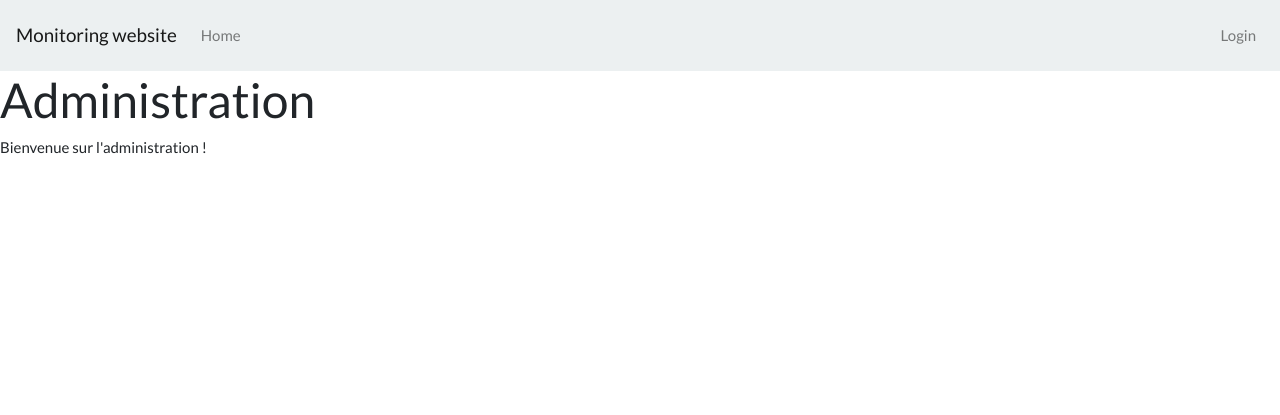
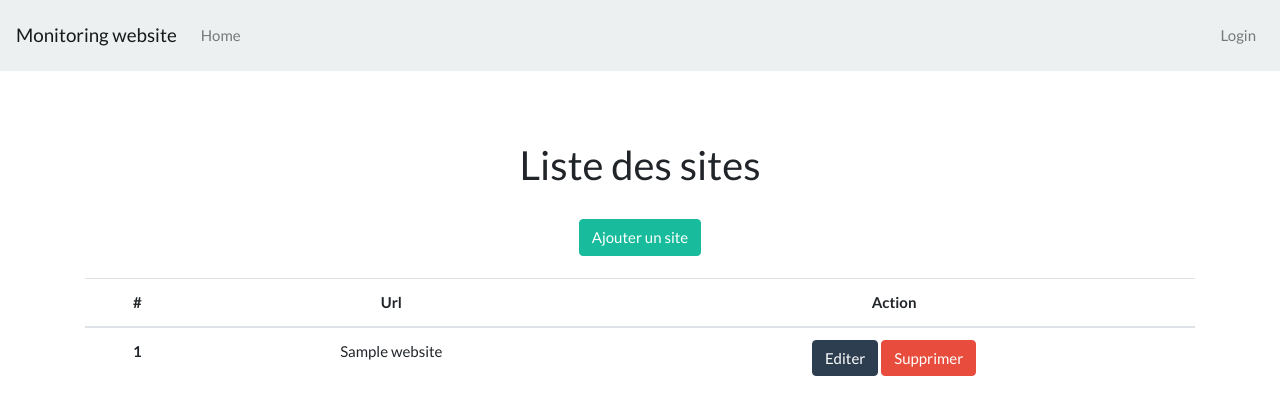
Before and after one commit to guillaumehanotel/monitoring-website, a Flask app: template templates/admin.html in a window 1280 px wide. Shown: the top 415 px of the page. Run offline with Flask 2, Linux system fonts and the light colour scheme; the template is opened without the code that fills it: most values are stand-ins (such as "Sample title", 1, 10 or a date in 2020); parts of the project's set-up code (start-up, migrations or seed data) failed here and were passed over; some libraries are stand-ins or nearby versions.

Commit message:
CRUD website +login unsecured

```diff
--- a/app.py
+++ b/app.py
@@ -19,11 +19,12 @@ pwd_context = CryptContext(
 	pbkdf2_sha256__default_rounds=30000
 )
 
+
+
+
 '''
 === ROUTES ===
 '''
-
-
 
 
 @app.route('/')
@@ -35,8 +36,34 @@ def homepage():
 	return render_template('index.html', websites=websites)
 
 
+@app.route('/show/<int:id>/')
+def show(id):
+	db = get_db()
+	query = 'select link, status, date from website, historique where website.id = historique.website_id and website.id= %(website.id)s'
+	db.execute(query, {'website.id': id})
+	historics = db.fetchall()
+	return render_template('show.html', historics=historics)
+
+
 @app.route('/login/', methods=['GET', 'POST'])
 def login():
+	email = str(request.form.get('login'))
+	password = str(request.form.get('password'))
+
+	db = get_db()
+	db.execute('SELECT email, password, is_admin FROM user WHERE email = %(email)s', {'email': email})
+	users = db.fetchall()
+
+	valid_user = False
+	for user in users:
+		#if argon2.verify(password, user[1]):
+		if password == user[1]:
+			valid_user = user
+
+	if valid_user:
+		session['user'] = valid_user
+		return redirect(url_for('admin'))
+
 	return render_template('login.html')
 
 
@@ -51,20 +78,63 @@ def admin():
 	if not session.get('user') or not session.get('user')[2]:
 		return redirect(url_for('login'))
 
-	return render_template('admin.html', user=session['user'])
+	db = get_db()
+	db.execute('SELECT id, link FROM website')
+	websites = db.fetchall()
+
+	return render_template('admin.html', user=session['user'], websites=websites)
 
 
-@app.route('/show/<id>/')
-def show(id):
-	db = get_db()
-	query = 'select link, status, date from website, historique where website.id = historique.website_id and website.id= %(website.id)s'
-	db.execute(query, {'website.id': id})
-	historics = db.fetchall()
-	return render_template('show.html', historics=historics)
+@app.route('/admin/add/website', methods=['GET', 'POST'])
+def add_website():
+
+	if request.method == 'POST':
+		db = get_db()
+		link = str(request.form.get('link'))
+		query_data = {'link': link}
+		db.execute('INSERT INTO website (link) VALUES (%(link)s)', query_data)
+		commit()
+		return redirect(url_for('admin'))
+
+	else:
+		return render_template('add_website.html')
 
 
+@app.route('/admin/edit/website/<int:id>', methods=['GET', 'POST'])
+def edit_website(id):
+
+	db = get_db()
+	if request.method == 'POST':
+		link = str(request.form.get('link'))
+		query_data = {'link': link, 'id': id}
+		db.execute('UPDATE website SET link = %(link)s WHERE id = %(id)s', query_data)
+		commit()
+		return redirect(url_for('admin'))
+
+	else:
+		query = 'select id, link from website where website.id = %(website.id)s'
+		db.execute(query, {'website.id': id})
+		website = db.fetchone()
+		return render_template('edit_website.html', website=website)
 
 
+@app.route('/admin/confirm_delete/website/<int:id>', methods=['GET', 'POST'])
+def delete_website(id):
+
+	db = get_db()
+	if request.method == 'POST':
+
+		db.execute('DELETE FROM website WHERE id = %(id)s', {'id': id})
+		commit()
+		return redirect(url_for('admin'))
+
+	else:
+
+		query = 'select id, link from website where website.id = %(website.id)s'
+		db.execute(query, {'website.id': id})
+		website = db.fetchone()
+		print(website)
+		return render_template('confirm_delete.html', website=website)
 
 
 def connect_db():
@@ -77,6 +147,10 @@ def connect_db():
 
 	g.mysql_cursor = g.mysql_connection.cursor()
 	return g.mysql_cursor
+
+
+def commit ():
+	g.mysql_connection.commit()
 
 
 def get_db():
--- a/templates/admin.html
+++ b/templates/admin.html
@@ -1,11 +1,48 @@
 {% extends 'layout.html' %}
 
 {% block titre %}
-    Administration
+Administration
 {% endblock %}
 
 {% block body %}
-    <h1>Administration</h1>
-    <p>Bienvenue sur l'administration !</p>
+
+<section class="container-fluid body-container">
+
+    <div class="container text-center">
+
+        <h2>Liste des sites</h2>
+
+        <br/>
+        <a href="{{ url_for('add_website') }}" role="button" class="btn btn-success">Ajouter un site</a>
+        <br/>
+        <br/>
+
+        <table class="table">
+            <thead>
+            <tr>
+                <th scope="col">#</th>
+                <th scope="col">Url</th>
+                <th scope="col">Action</th>
+            </tr>
+            </thead>
+
+            <tbody>
+            {% for website in websites %}
+            <tr>
+                <th scope="row">{{ website[0] }}</th>
+                <td>{{ website[1] }}</td>
+                <td>
+                    <a href="{{ url_for('edit_website', id=website[0]) }}" role="button" class="btn btn-primary">Editer</a>
+                    <a href="{{ url_for('delete_website', id=website[0]) }}" role="button" class="btn btn-danger">Supprimer</a>
+                </td>
+            </tr>
+            {% endfor %}
+
+            </tbody>
+        </table>
+
+    </div>
+
+</section>
 
 {% endblock %}
```
Also changed, not shown: templates/add_website.html (added, +33 -0 lines), templates/confirm_delete.html (added, +23 -0 lines), templates/edit_website.html (added, +33 -0 lines), templates/login.html (+30 -2 lines).
